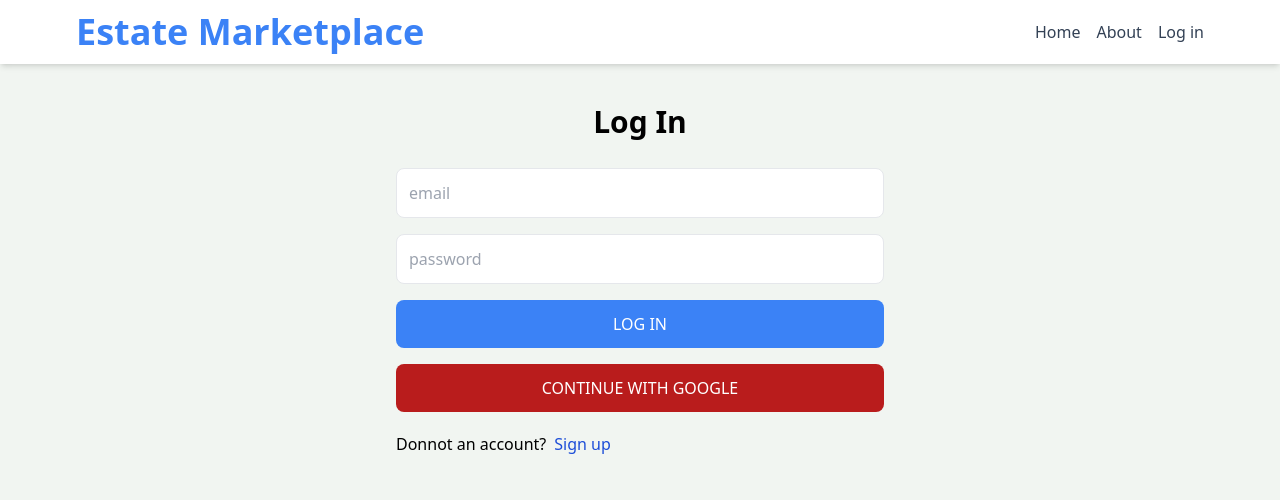
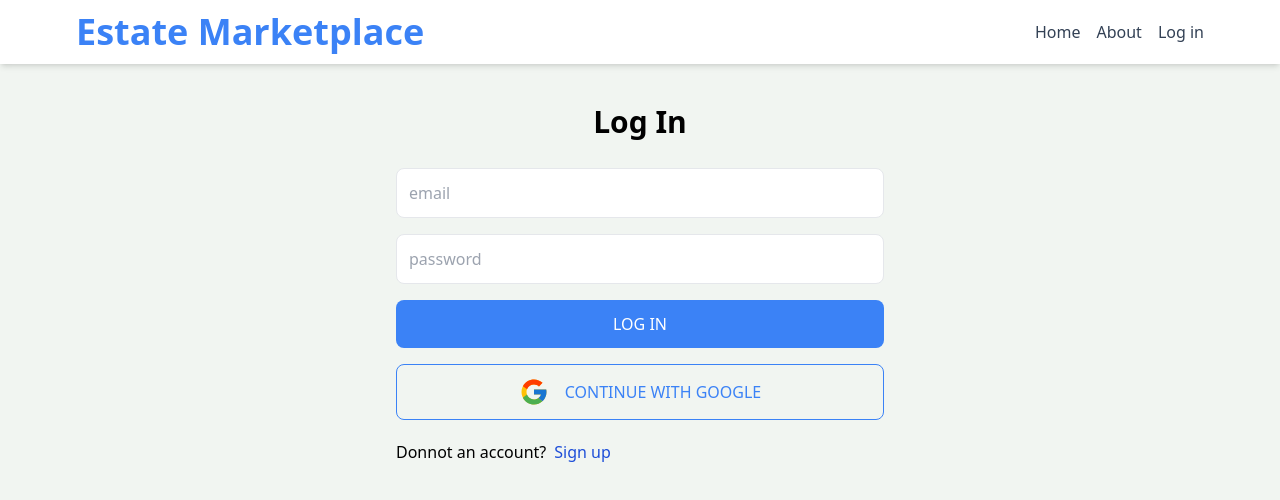
Before and after one commit to shjjHhj126/mern-estate, a React (Vite) app in the folder client/: page /log-in in a window 1280 px wide. Shown: the top 500 px of the page. Built offline with nearby package versions, Linux system fonts and the light colour scheme; no server answers.

Commit message:
add markers functionalty of map

```diff
--- a/client/src/components/OAuth.jsx
+++ b/client/src/components/OAuth.jsx
@@ -4,6 +4,7 @@ import { app } from "../firebase";
 import axios from "axios";
 import { useDispatch } from "react-redux";
 import { useNavigate } from "react-router-dom";
+import { FcGoogle } from "react-icons/fc";
 
 import { logInSuccess } from "../redux/user/userSlice";
 
@@ -40,11 +41,13 @@ export default function OAuth() {
   };
   return (
     //type="button", when clicked it, it will not submit the form
+
     <button
+      type="button"
       onClick={handleGoogleClick}
-      type="button"
-      className="bg-red-700 text-white p-3 rounded-lg
-    uppercase hover:opacity-95">
+      className="border border-spacing-0 border-blue-500 text-blue-500 p-3 rounded-lg
+  uppercase hover:opacity-95 flex items-center justify-center gap-4">
+      <FcGoogle className="text-3xl" />
       continue with google
     </button>
   );
--- a/client/src/pages/Search.jsx
+++ b/client/src/pages/Search.jsx
@@ -18,13 +18,14 @@ export default function Search() {
   });
   const [loading, setLoading] = useState(false);
   const [listings, setListings] = useState([]);
-  // const [positions, setPositions] = useState([]);
+  const [positions, setPositions] = useState([]);
   const [showMore, setShowMore] = useState(false);
   const [map, setMap] = useState(null);
   const navigate = useNavigate();
   const geocodingClient = mapboxSdk({
     accessToken: import.meta.env.VITE_MAP_TOKEN,
   });
+  const address = "1600 Amphitheatre Parkway, Mountain View, CA";
 
   useEffect(() => {
     mapboxgl.accessToken = import.meta.env.VITE_MAP_TOKEN;
@@ -72,7 +73,7 @@ export default function Search() {
             new mapboxgl.Marker().setLngLat([lng, lat]).addTo(map);
           }
         } catch (error) {
-          console.log("Error geocoding address:", error);
+          console.error("Error geocoding address:", error);
         }
       }
     };
```
